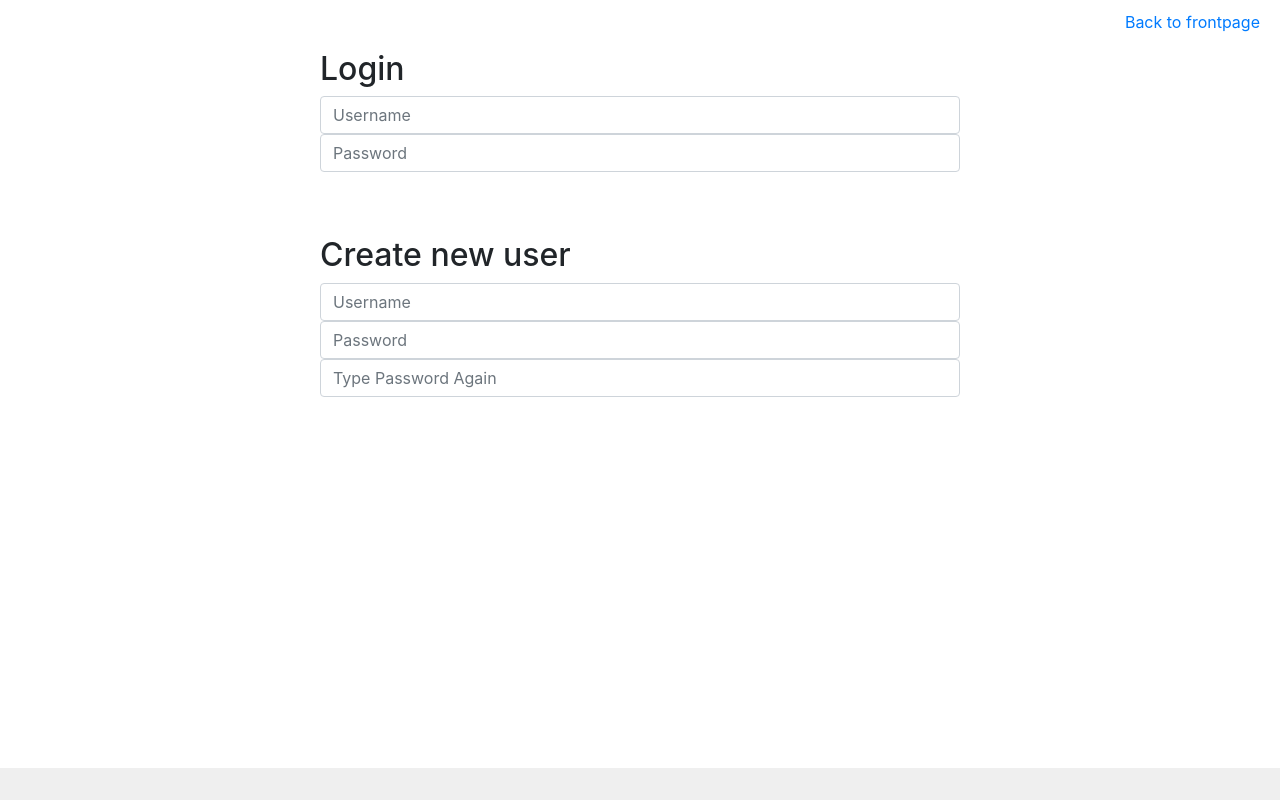
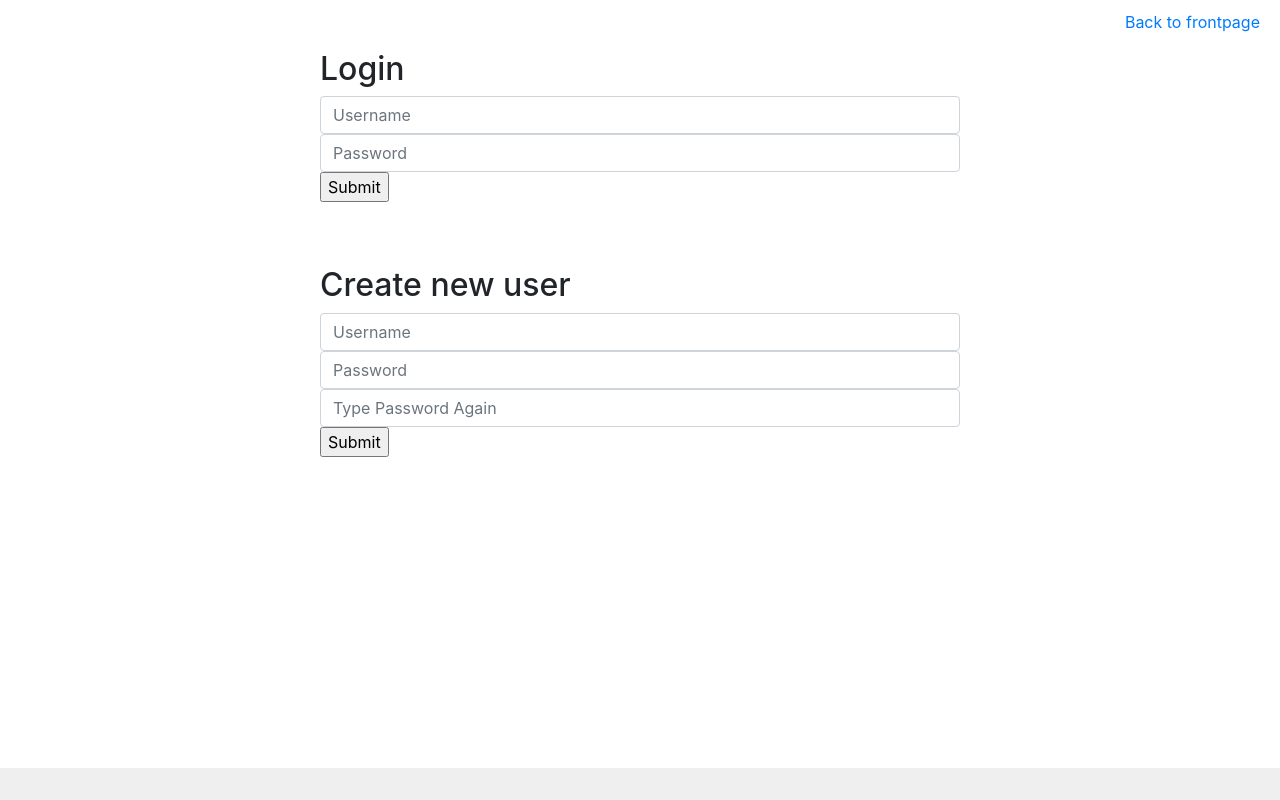
Before and after one commit to DeltaMh/mapapp, a website: page public/login.html in a window 1280 px wide. Drawn offline with nearby package versions, Linux system fonts and the light colour scheme; no server answers.

Commit message:
Update login.html

```diff
--- a/public/login.html
+++ b/public/login.html
@@ -20,7 +20,7 @@
 			<form id="formJoin"  action="/login" method="post">
 				<input type="text" placeholder="Username" name="username" id="username" class="form-control">
 				<input type="password" placeholder="Password" name="password" class="form-control">
-				<input type="submit" style="visibility: hidden; display: none;" />
+				<input type="submit"/>
 			</form>
 			<br>
 			<br>
@@ -29,7 +29,7 @@
 				<input type="text" placeholder="Username" name="username" id="username" class="form-control">
 				<input type="password" placeholder="Password" name="password" class="form-control">
 				<input type="password" placeholder="Type Password Again" name="password2" class="form-control">
-				<input type="submit" style="visibility: hidden; display: none;" />
+				<input type="submit"/>
 			</form>
 		</div>
 		<div class="footer" id="currentorganization"></div>
```
